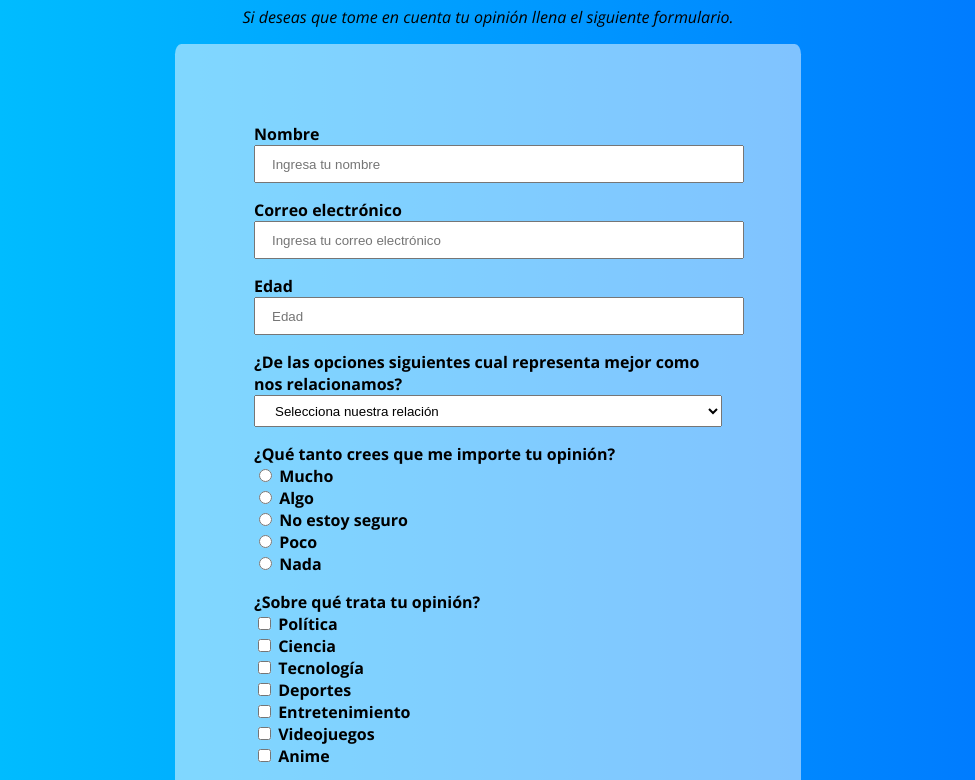
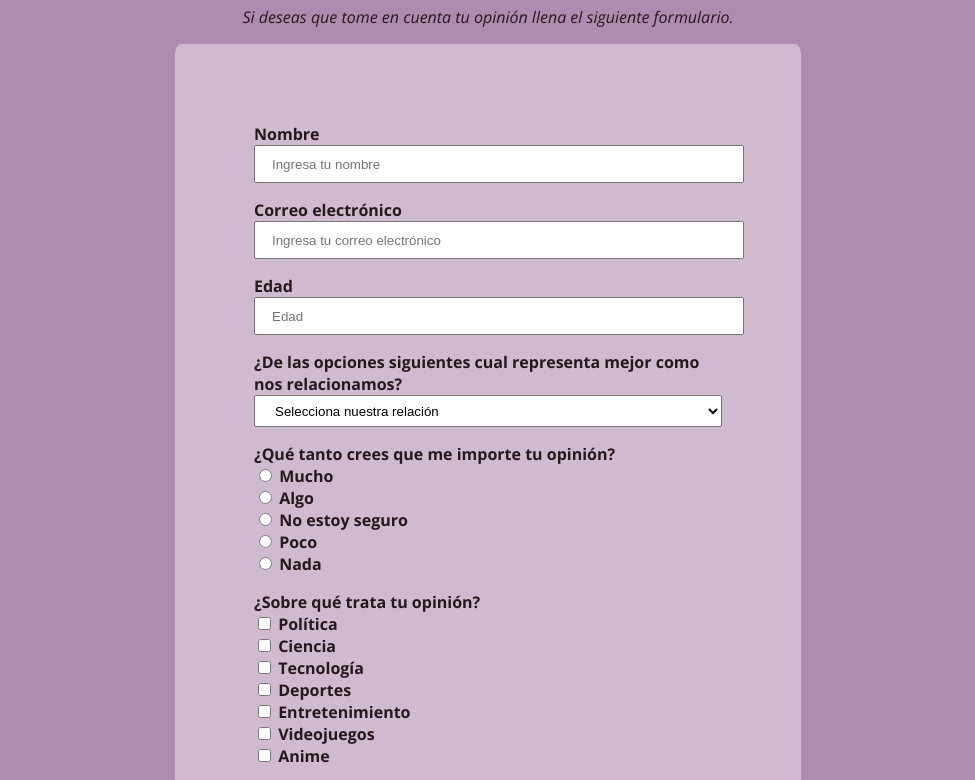
Before and after one commit to Aughar/survey-form, a plain HTML site: page index.html in a window 1280 px wide. Shown: the part 80-860 px from the top of the page, without its empty margins (152-1127 px from the left). Drawn offline with nearby package versions, Linux system fonts and the light colour scheme.

Commit message:
Redesign

```diff
--- a/main.css
+++ b/main.css
@@ -1,14 +1,12 @@
 body {
 	font-family: 'Open Sans', sans-serif;
-	background: linear-gradient(to right, #00c6ff, #0072ff);
+	/* background: linear-gradient(to right, #00c6ff, #0072ff); */
+	background-color: #af8baf;
+	color: #26191b;
 }
 
 label {
 	font-weight: bold;
-}
-
-placeholder {
-	margin: 5rem;
 }
 
 .questions {
@@ -31,7 +29,7 @@ placeholder {
 }
 
 #survey-form {
-	background-color: rgba(255, 255, 255, 0.5);
+	background-color: rgba(255, 255, 255, 0.4);
 	text-align: left;
 	max-width: 500px;
 	margin: auto;
```
